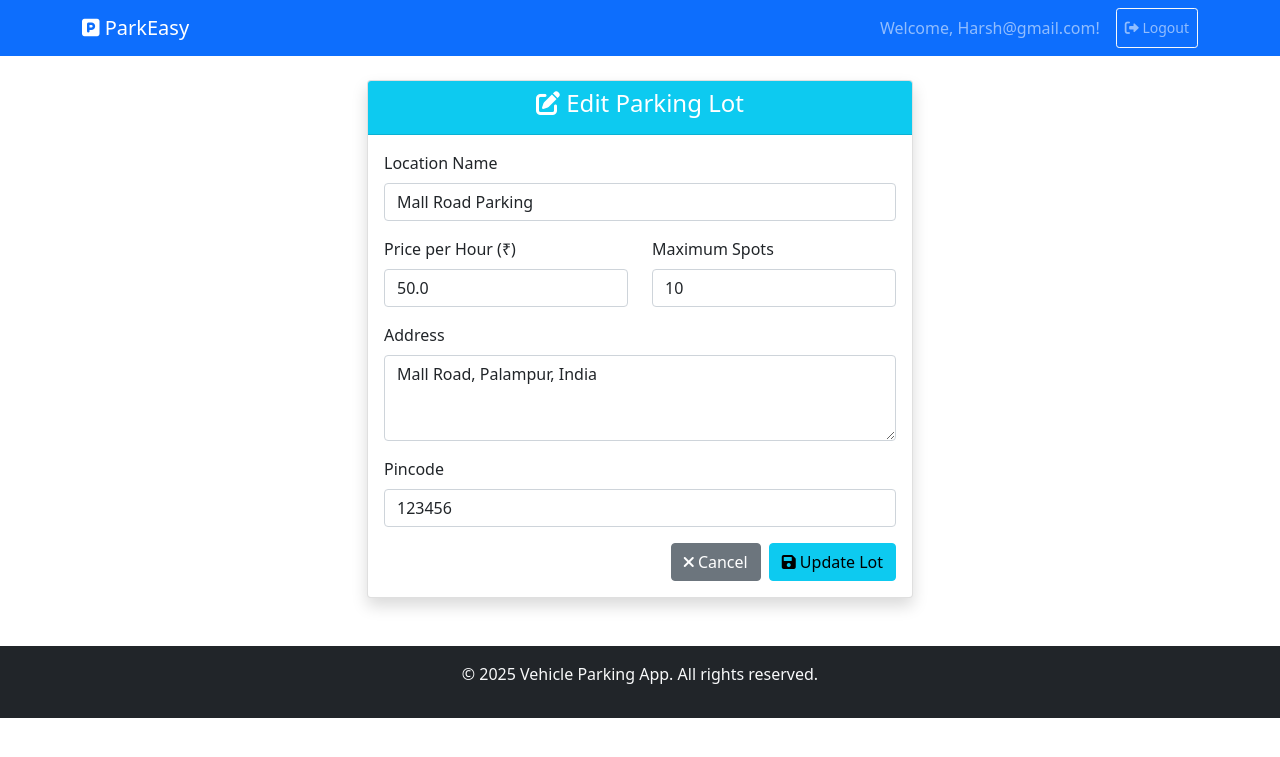
After one commit to 22f3001316/Vehicle-Parking-App-MAD-I-, a Flask app: page /admin/edit-lot/1 in a window 1280 px wide. The commit adds this page. Shown: the top 757 px of the page. Run offline with Flask 3, Linux system fonts and the light colour scheme; a user stored in the database is signed in.

Commit message:
Milestone-VP Admin-Dashboard-Management

```diff
--- a/app.py
+++ b/app.py
@@ -176,16 +176,34 @@ def create_app() -> Flask:
 
         return render_template('admin_add_lot.html')
 
+       # --------------------  ADMIN DELETE LOT  ---------------------
+# --------------------  ADMIN DELETE LOT  ---------------------
     @app.route('/admin/delete-lot/<int:lot_id>', methods=['POST'])
     def admin_delete_lot(lot_id):
         if session.get('role') != 'admin':
+            flash('Unauthorized access.', 'danger')
             return redirect(url_for('login'))
 
         lot = ParkingLot.query.get_or_404(lot_id)
-        db.session.delete(lot)      # cascades to spots
+
+        # How many spots are still occupied?
+        occupied = ParkingSpot.query.filter_by(lot_id=lot.id, status='O').count()
+
+        if occupied > 0:
+            flash(f'Cannot delete "{lot.prime_location_name}" – '
+                  f'{occupied} spot(s) still occupied.', 'warning')
+            return redirect(url_for('admin_manage_lots'))
+
+        # Safe to delete (all spots available)
+        db.session.delete(lot)  # cascades to spots
         db.session.commit()
-        flash('Lot and all its spots deleted.', 'warning')
+        flash('Lot and all its spots deleted.', 'success')
         return redirect(url_for('admin_manage_lots'))
+
+
+
+
+
 
     # -------------------  ADMIN USER MANAGEMENT  -------------------
     @app.route('/admin/manage-users')
@@ -234,6 +252,52 @@ def create_app() -> Flask:
                                total_spots=total_spots,
                                occupied=occupied,
                                available=available)
+
+    @app.route('/admin/edit-lot/<int:lot_id>', methods=['GET', 'POST'])
+    def admin_edit_lot(lot_id):
+        if session.get('role') != 'admin':
+            return redirect(url_for('login'))
+
+        lot = ParkingLot.query.get_or_404(lot_id)
+
+        if request.method == 'POST':
+            # read form fields
+            lot.prime_location_name = request.form['name']
+            lot.price               = float(request.form['price'])
+            lot.address             = request.form['address']
+            lot.pincode             = request.form['pincode']
+
+            # handle change in maximum spots
+            new_max = int(request.form['max_spots'])
+            diff    = new_max - lot.max_spots
+
+            if diff > 0:
+                # need extra spots
+                for _ in range(diff):
+                    db.session.add(ParkingSpot(lot_id=lot.id, status='A'))
+            elif diff < 0:
+                # shrinking lot
+                occ = ParkingSpot.query.filter_by(lot_id=lot.id, status='O').count()
+                if new_max < occ:
+                    flash('Cannot reduce below current occupied spots.', 'danger')
+                    return redirect(url_for('admin_edit_lot', lot_id=lot_id))
+
+                # delete extra spots (only those currently available)
+                to_delete = (
+                    ParkingSpot.query
+                    .filter_by(lot_id=lot.id, status='A')
+                    .limit(-diff)
+                    .all()
+                )
+                for spot in to_delete:
+                    db.session.delete(spot)
+
+            lot.max_spots = new_max
+            db.session.commit()
+            flash('Parking-lot details updated.', 'success')
+            return redirect(url_for('admin_manage_lots'))
+
+        return render_template('admin_edit_lot.html', lot=lot)
 
     # ---------------------------  USER  ----------------------------
     @app.route('/user/dashboard')
--- /dev/null
+++ b/templates/admin_edit_lot.html
@@ -0,0 +1,56 @@
+{% extends "base.html" %}
+{% block title %}Edit Parking Lot{% endblock %}
+
+{% block content %}
+<div class="row justify-content-center">
+  <div class="col-md-8 col-lg-6">
+    <div class="card shadow">
+      <div class="card-header text-center bg-info text-white">
+        <h4><i class="fas fa-edit"></i> Edit Parking Lot</h4>
+      </div>
+      <div class="card-body">
+        <form method="POST">
+          <div class="mb-3">
+            <label class="form-label">Location Name</label>
+            <input type="text" name="name" class="form-control"
+                   value="{{ lot.prime_location_name }}" required>
+          </div>
+
+          <div class="row">
+            <div class="col-md-6 mb-3">
+              <label class="form-label">Price per Hour (₹)</label>
+              <input type="number" name="price" class="form-control"
+                     step="0.01" min="0" value="{{ lot.price }}" required>
+            </div>
+            <div class="col-md-6 mb-3">
+              <label class="form-label">Maximum Spots</label>
+              <input type="number" name="max_spots" class="form-control"
+                     min="1" value="{{ lot.max_spots }}" required>
+            </div>
+          </div>
+
+          <div class="mb-3">
+            <label class="form-label">Address</label>
+            <textarea name="address" rows="3" class="form-control" required>{{ lot.address }}</textarea>
+          </div>
+
+          <div class="mb-3">
+            <label class="form-label">Pincode</label>
+            <input type="text" name="pincode" class="form-control"
+                   pattern="[0-9]{6}" value="{{ lot.pincode }}" required>
+          </div>
+
+          <div class="d-grid gap-2 d-md-flex justify-content-md-end">
+            <a href="{{ url_for('admin_manage_lots') }}" class="btn btn-secondary">
+              <i class="fas fa-times"></i> Cancel
+            </a>
+            <button type="submit" class="btn btn-info">
+              <i class="fas fa-save"></i> Update Lot
+            </button>
+          </div>
+        </form>
+      </div>
+    </div>
+  </div>
+</div>
+{% endblock %}
```
Also changed, not shown: templates/admin_lots.html (+8 -3 lines), templates/admin_spots.html (added, +42 -0 lines), instance/my_app_db.sqlite3.
